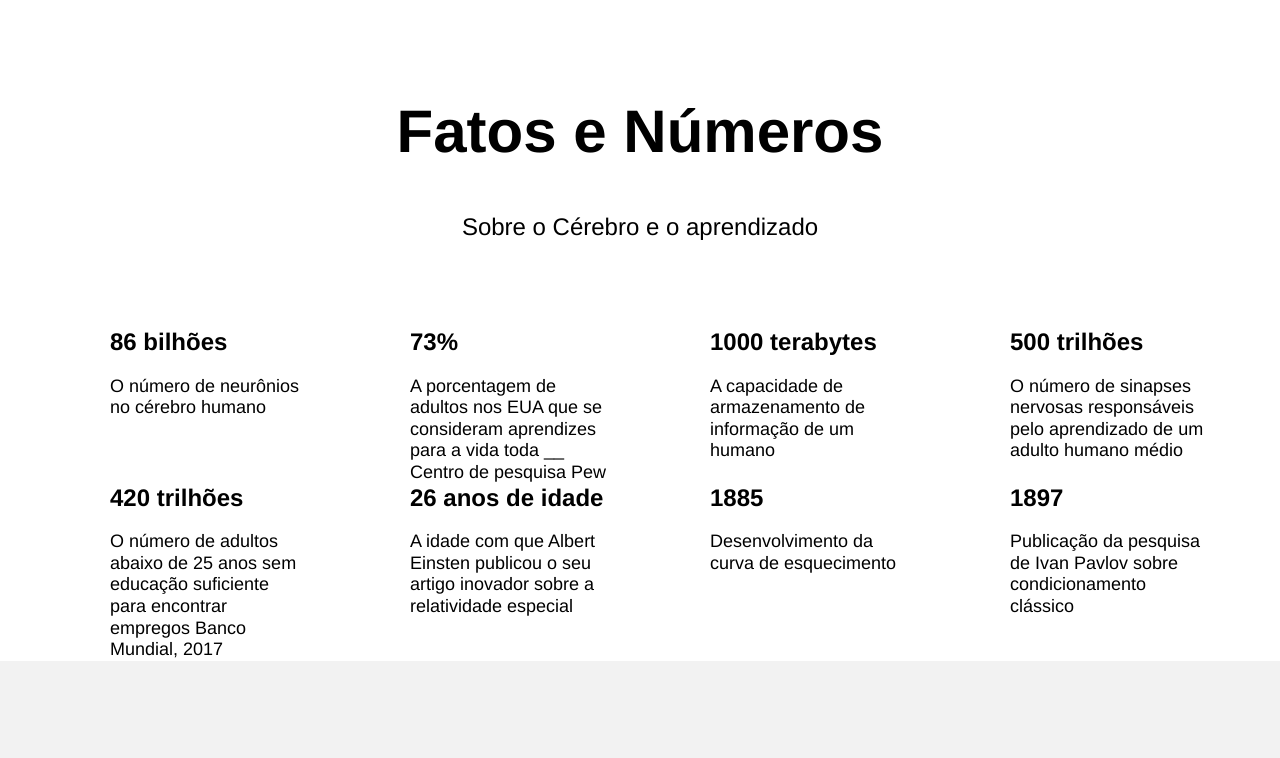
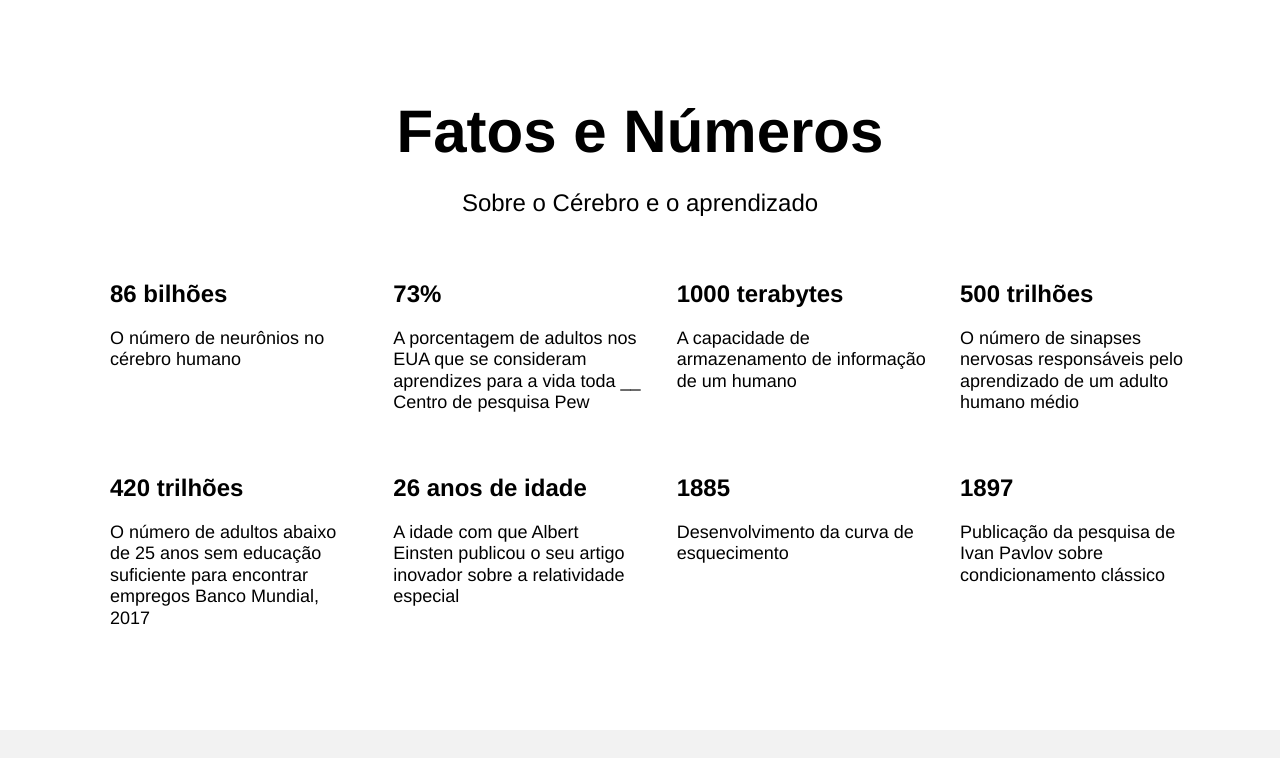
Before and after one commit to gabrielSantillo/web_project_1_ptbr, a plain HTML site: page index.html in a window 1280 px wide. Shown: the part 1395-2153 px from the top of the page. Drawn offline with Linux system fonts and the light colour scheme.

Commit message:
made the changes the validator asked

```diff
--- a/styles/style.css
+++ b/styles/style.css
@@ -29,7 +29,6 @@
 
 .logo_place_header {
   position: absolute;
-  top: 0;
   z-index: 10;
   width: 154px;
   height: 31px;
@@ -130,6 +129,7 @@
   flex-direction: column;
   align-items: center;
   width: 100%;
+  margin-bottom: 100px;
 }
 
 .section__title {
@@ -149,6 +149,7 @@
   line-height: 34px;
   font-size: 24px;
   font-weight: normal;
+  margin: 0;
 }
 
 .table {
@@ -158,12 +159,13 @@
   flex-direction: row;
   justify-content: space-between;
   margin: 60px 0 0;
-  column-gap: 30px;
+  row-gap: 60px;
 }
 
 .table__cell {
   width: 250px;
   list-style: none;
+  z-index: 1;
 }
 
 .table__heading {
@@ -251,6 +253,7 @@
 
 .table__cell_theme_dark {
   width: 200px;
+  margin-top: 80px;
   z-index: 1;
 }
 
@@ -262,10 +265,6 @@
   height: 636px;
 }
 
-.table__cell {
-  width: 200px;
-  z-index: 1;
-}
 
 .table__heading_theme_dark, .table__text_theme_dark {
   color: #fff;
```
